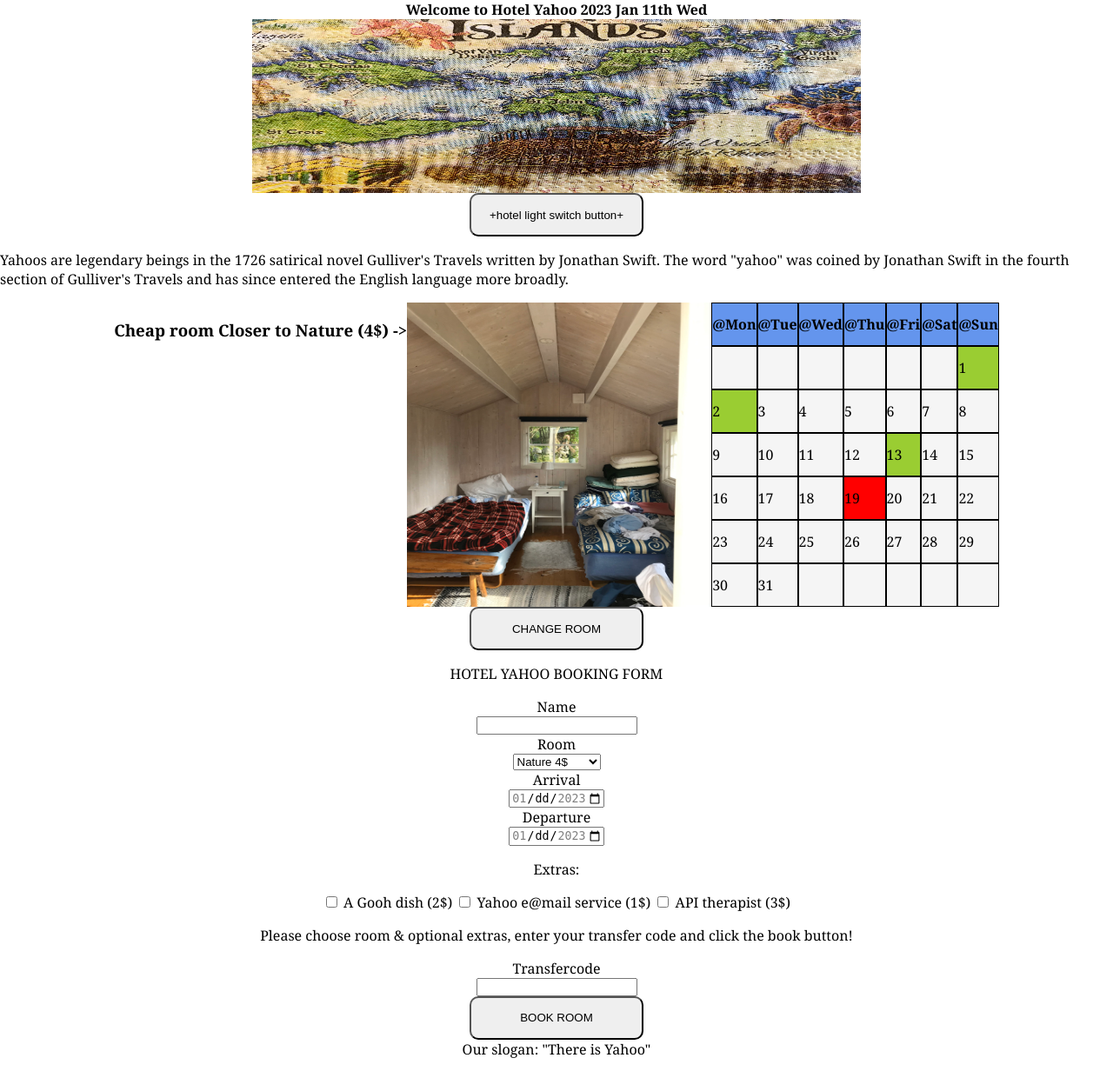
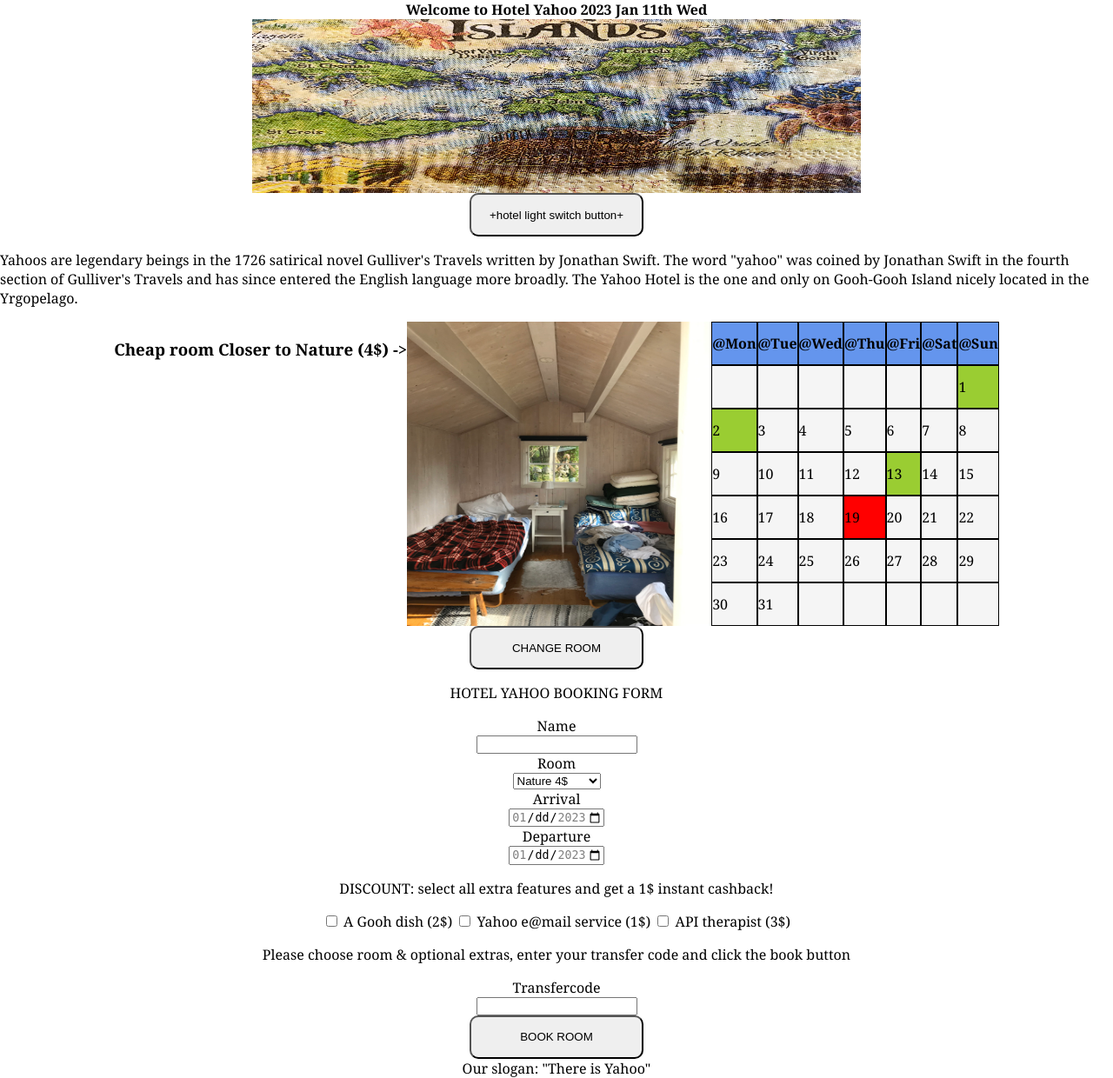
Before and after one commit to gustavenoksson/hotel-yahoo, a PHP site: page / in a window 1280 px wide. Shown: the whole page at 87% size. Before the commit the page ends 1217 px from the top, so only its background shows below. Run offline with PHP 8.4, Linux system fonts and the light colour scheme.

Commit message:
update info text

```diff
--- a/index.php
+++ b/index.php
@@ -17,7 +17,7 @@ require __DIR__ . '/header.php';
         </button>
     </div>
 
-          <p>Yahoos are legendary beings in the 1726 satirical novel Gulliver's Travels written by Jonathan Swift. The word "yahoo" was coined by Jonathan Swift in the fourth section of Gulliver's Travels and has since entered the English language more broadly.</p>
+    <p>Yahoos are legendary beings in the 1726 satirical novel Gulliver's Travels written by Jonathan Swift. The word "yahoo" was coined by Jonathan Swift in the fourth section of Gulliver's Travels and has since entered the English language more broadly. The Yahoo Hotel is the one and only on Gooh-Gooh Island nicely located in the Yrgopelago.</p>
 
     <div class="calendar">
         <h3>Cheap room Closer to Nature (4$) -></h3>
@@ -124,7 +124,7 @@ require __DIR__ . '/header.php';
         <label for="departure">Departure</label>
         <input class="date" type="date" name="departure" min="2023-01-01" max="2023-01-31" id="departure">
 
-                    <p>Extras:</p>
+        <p>DISCOUNT: select all extra features and get a 1$ instant cashback!</p>
 
         <div class="features">
             <input type="checkbox" name="features[]" value="2" id="food">
@@ -140,7 +140,7 @@ require __DIR__ . '/header.php';
             <!-- <p>3$</p> -->
         </div>
 
-                    <p>Please choose room & optional extras, enter your transfer code and click the book button!</p>
+        <p>Please choose room & optional extras, enter your transfer code and click the book button</p>
 
 
         <label for="transfercode">Transfercode</label>
```
Lines whose indentation alone changed are shown as unchanged.
